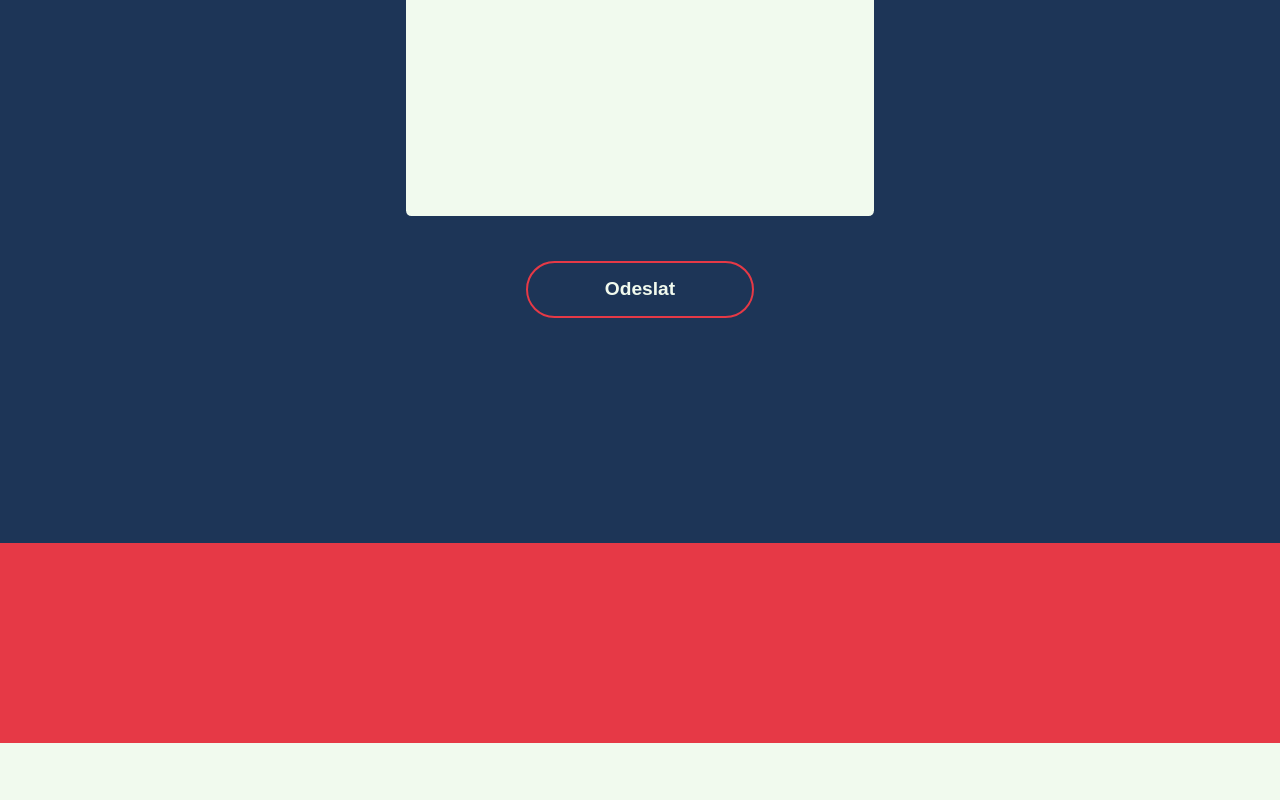
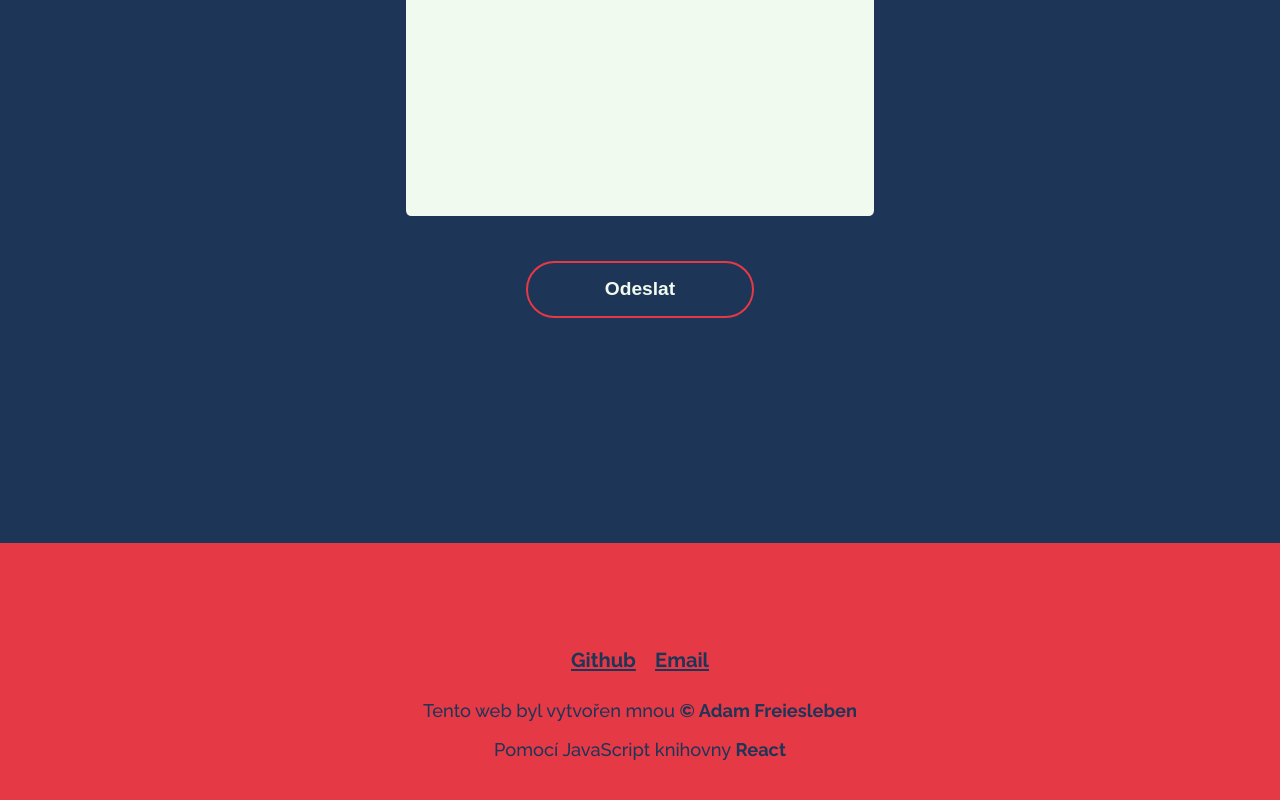
Before and after one commit to freieslebenadam/portfolio, a React app: page / in a window 1280 px wide. Shown: the part 3950-4750 px from the top of the page. Before the commit the page ends 4693 px from the top, so only its background shows below. Built offline with nearby package versions, Linux system fonts and the light colour scheme.

Commit message:
added footer

```diff
--- a/src/App.js
+++ b/src/App.js
@@ -12,7 +12,7 @@ import Contact from './sections/Contact'
 
 function App() {
     return (
-        <div>
+        <>
             <Favicon url='./favicon.ico' />
             <Header />
             <main>
@@ -23,7 +23,7 @@ function App() {
                 <Contact />
             </main>
             <Footer />
-        </div>
+        </>
     )
 }
 
--- a/src/components/Button.js
+++ b/src/components/Button.js
@@ -21,7 +21,7 @@ function Button({link, text, icon, iconHover, textColor}) {
 
     return (
         <div ref={ref} className="special-button">
-            <a href={link}>
+            <a href={link} target="_blank">
                 {hover?icnHover:icn}
                 <span className={textColor === "white" ? "white-text" : ""}
                       style={icn!==null?{paddingLeft: 10}:{paddingLeft: 0}}
--- a/src/components/Footer.js
+++ b/src/components/Footer.js
@@ -6,9 +6,12 @@ function Footer() {
         <footer>
             <div className="container">
                 {/* logo? */}
-                {/* odkazy */}
-                {/* made by */}
-                {/* made with react? */}
+                <ul>
+                    <li><a href="https://github.com/freieslebenadam" target="_blank">Github</a></li>
+                    <li><a href="mailto:adam.fre@seznam.cz">Email</a></li>
+                </ul>
+                <p>Tento web byl vytvořen mnou <strong>&copy; Adam Freiesleben</strong></p>
+                <p>Pomocí JavaScript knihovny <strong>React</strong></p>
             </div>
         </footer>
     )
--- a/src/css/Footer.css
+++ b/src/css/Footer.css
@@ -1,5 +1,29 @@
 footer {
     width: 100%;
     background-color: var(--color1);
-    height: 200px;
+    padding: 5em 0 3em 0;
+    color: var(--color5);
+    text-align: center;
+    font-size: 1.2em;
+    font-weight: 500;
 }
+
+footer ul {
+    list-style: none;
+}
+
+footer ul li {
+    display: inline-block;
+    padding: .5em;
+}
+
+footer ul li a {
+    font-weight: 700;
+    color: var(--color5);
+    font-size: 1.05em;
+}
+
+footer p {
+    margin: 1em;
+    font-size: .95em;
+}
--- a/src/sections/Projects.js
+++ b/src/sections/Projects.js
@@ -18,7 +18,7 @@ function Projects() {
                 </section>
                 <section className="github">
                     <p>Jestli Vás zajímá kód za těmito projekty,</p>
-                    <Button link="#" text="Navštivte můj Github" icon={gitMark} iconHover={gitMarkLight} />
+                    <Button link="https://github.com/freieslebenadam" text="Navštivte můj Github" icon={gitMark} iconHover={gitMarkLight} />
                 </section>
             </div>
         </article>
```
